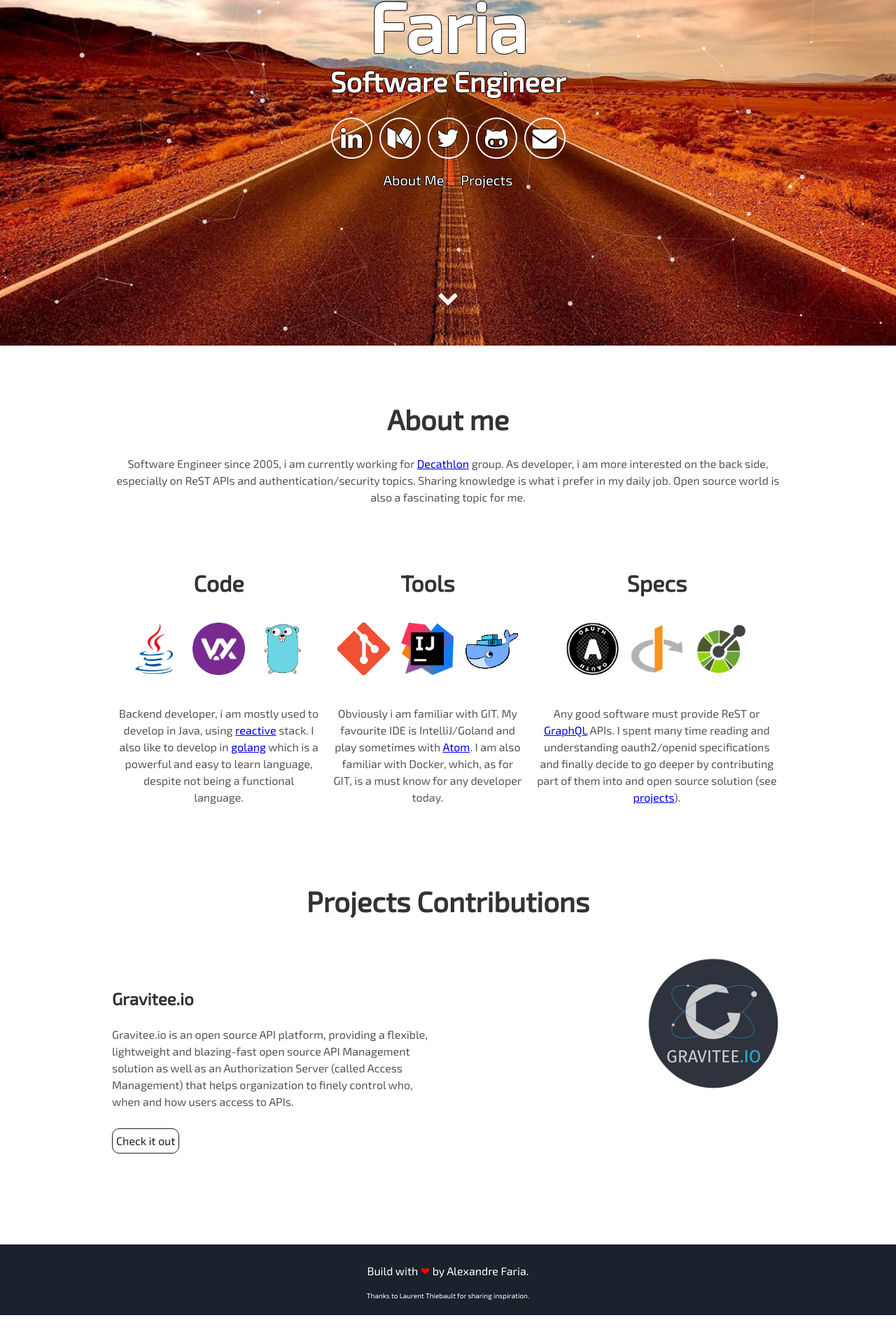
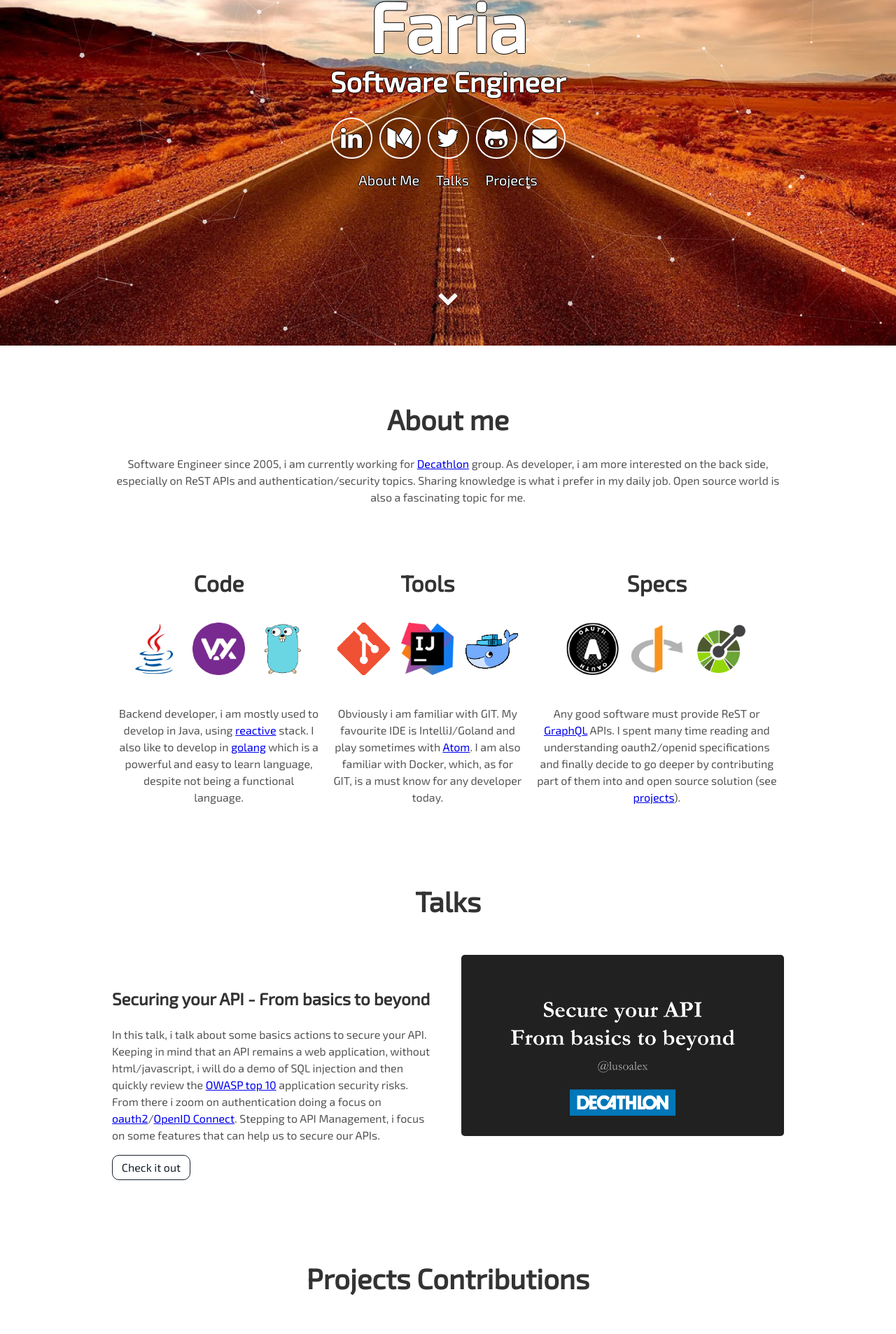
Before and after one commit to lusoalex/lusoalex.github.io, a Jekyll site: the page built from index.html, in a window 1280 px wide. Shown: the part 406-2313 px from the top of the page at 70% size. Built offline with Jekyll 4.4.1, drawn with Linux system fonts in a browser that asks for light colours; before the commit the page ends 2286 px from its top, so only the background shows below that.

Commit message:
adding talks

```diff
--- /dev/null
+++ b/Gemfile
@@ -0,0 +1,2 @@
+source 'https://rubygems.org'
+gem 'github-pages', group: :jekyll_plugins
--- a/_includes/header.html
+++ b/_includes/header.html
@@ -13,6 +13,7 @@
       </div>
       <div class="header-links">
         <a class="link" href="#about" data-scroll>About Me</a>
+        <a class="link" href="#talks" data-scroll>Talks</a>
         <a class="link" href="#projects" data-scroll>Projects</a>
       </div>
   </div>
--- /dev/null
+++ b/_includes/talks.html
@@ -0,0 +1,18 @@
+<div class="user-details">
+    <h1> Talks </h1>
+</div>
+<div class="user-talks">
+    <div class="images-right">
+        <img alt="Secure api talk logo" src="{{ "/assets/img/talk_secure_api.png" | prepend: site.baseurl }}" />
+    </div>
+    <div class="contents">
+        <h3> Securing your API - From basics to beyond </h3>
+        <p>In this talk, i talk about some basics actions to secure your API. Keeping in mind that an API remains a
+            web application, without html/javascript, i will do a demo of SQL injection and then quickly review the
+            <a href="https://www.owasp.org/index.php/Top_10-2017_Top_10" target="_blank">OWASP top 10</a>
+            application security risks. From there i zoom on authentication doing a focus on
+            <a href="https://oauth.net/2/" target="_blank">oauth2</a>/<a href="https://openid.net/connect/" target="_blank">OpenID Connect</a>.
+            Stepping to API Management, i focus on some features that can help us to secure our APIs.</p>
+        <a class="talk-link" href="https://confoo.ca/en/yul2019/session/securing-your-api-from-basics-to-beyond" target="_blank">Check it out</a>
+    </div>
+</div>
--- a/_layouts/default.html
+++ b/_layouts/default.html
@@ -6,6 +6,9 @@
       <section id="about">
         {% include about.html %}
       </section>
+      <section id="talks">
+          {% include talks.html %}
+      </section>
       <section id="projects">
         {% include projects.html %}
       </section>
--- a/src/styles/main.scss
+++ b/src/styles/main.scss
@@ -7,6 +7,7 @@
 @import 'animation';
 @import 'header';
 @import 'about';
+@import 'talks';
 @import 'projects';
 @import 'footer';
 @import 'icons';
```
Also changed, not shown: src/styles/_talks.scss (added, +102 -0 lines), Gemfile.lock (added), README.md, assets/css/main.css, assets/img/talk_secure_api.png (added), 1 other file.
